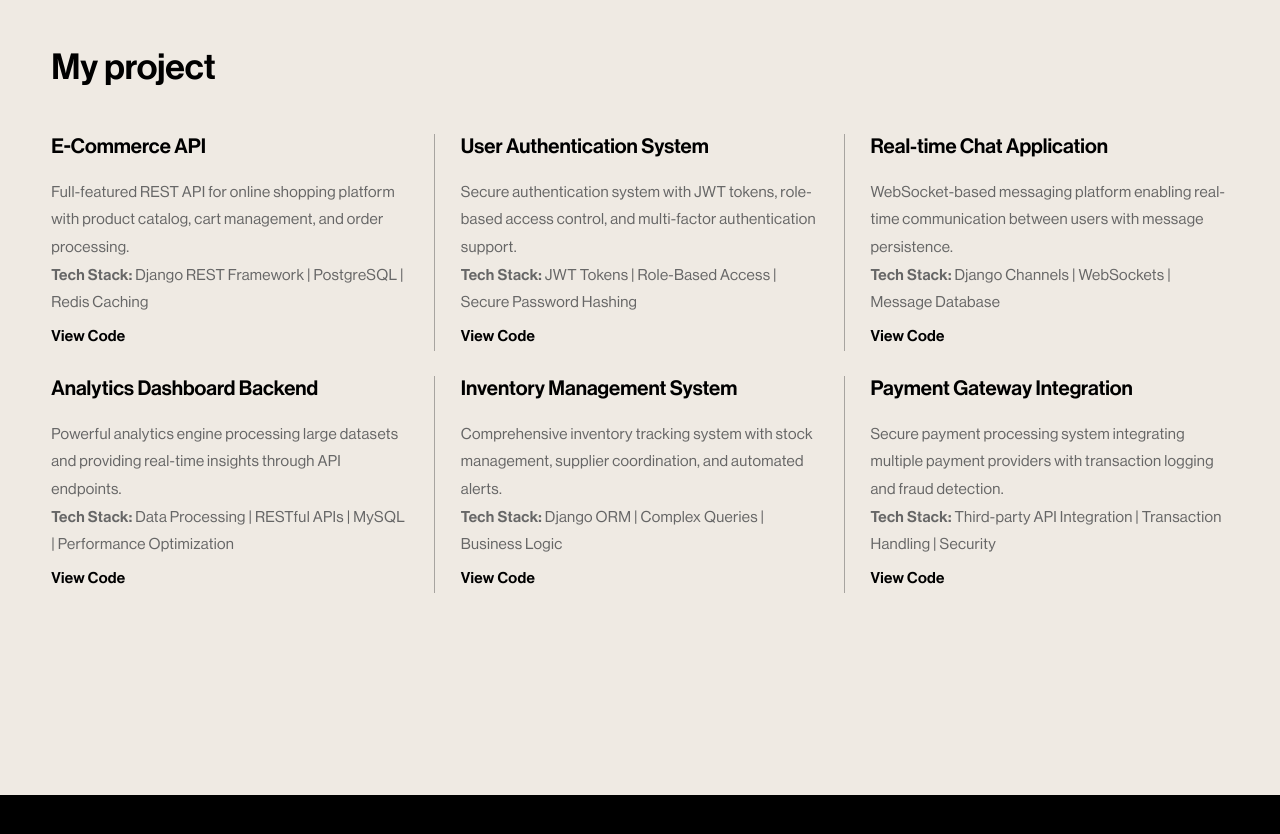
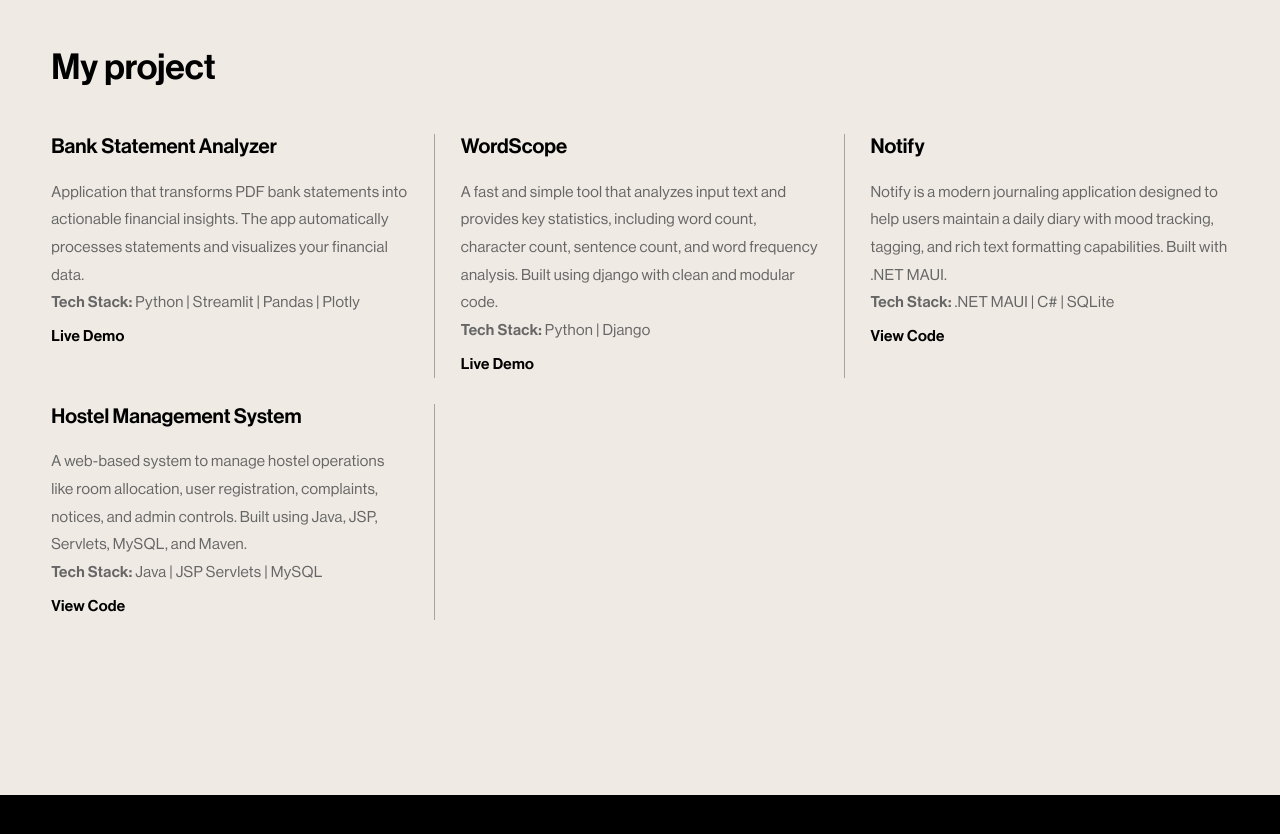
Before and after one commit to aanishKumal06/portfolio-, a plain HTML site: page index.html in a window 1280 px wide. Shown: the part 2000-2834 px from the top of the page. Drawn offline with Linux system fonts and the light colour scheme.

Commit message:
Update project descriptions and replace outdated entries in the portfolio

```diff
--- a/index.html
+++ b/index.html
@@ -84,33 +84,23 @@
                     <h2>My project</h2>
                 </div>
                 <div class="projects-elem">
-                    <h3>E-Commerce API
-                        <span>Full-featured REST API for online shopping platform with product catalog, cart management, and order processing. <br> <strong>Tech Stack:</strong> Django REST Framework | PostgreSQL | Redis Caching <br> <a href="#" class="elem-link">View Code </a></span>
+                    <h3>Bank Statement Analyzer
+                        <span>Application that transforms PDF bank statements into actionable financial insights. The app automatically processes statements and visualizes your financial data. <br> <strong>Tech Stack:</strong> Python  | Streamlit  | Pandas | Plotly <br> <a href="https://anish-bank-statement-analyzer.streamlit.app"  target="_blank" class="elem-link">Live Demo </a></span>
                     </h3>
                 </div>
                 <div class="projects-elem">
-                    <h3>User Authentication System
-                        <span>Secure authentication system with JWT tokens, role-based access control, and multi-factor authentication support. <br> <strong>Tech Stack:</strong> JWT Tokens | Role-Based Access | Secure Password Hashing <br> <a href="#" class="elem-link">View Code </a></span>
+                    <h3>WordScope
+                        <span>A fast and simple tool that analyzes input text and provides key statistics, including word count, character count, sentence count, and word frequency analysis. Built using django with clean and modular code. <br> <strong>Tech Stack:</strong> Python | Django <br> <a href="https://wordscope.anishkumal.com.np" target="_blank" class="elem-link">Live Demo </a></span>
                     </h3>
                 </div>
                 <div class="projects-elem">
-                    <h3>Real-time Chat Application
-                        <span>WebSocket-based messaging platform enabling real-time communication between users with message persistence. <br> <strong>Tech Stack:</strong> Django Channels | WebSockets | Message Database <br> <a href="#" class="elem-link">View Code </a></span>
+                    <h3>Notify
+                        <span>Notify is a modern journaling application designed to help users maintain a daily diary with mood tracking, tagging, and rich text formatting capabilities. Built with .NET MAUI. <br> <strong>Tech Stack:</strong> .NET MAUI | C# | SQLite <br> <a href="https://github.com/aanishKumal06/Notify"   target="_blank" class="elem-link">View Code </a></span>
                     </h3>
                 </div>
                 <div class="projects-elem">
-                    <h3>Analytics Dashboard Backend
-                        <span>Powerful analytics engine processing large datasets and providing real-time insights through API endpoints. <br> <strong>Tech Stack:</strong> Data Processing | RESTful APIs | MySQL | Performance Optimization <br> <a href="#" class="elem-link">View Code </a></span>
-                    </h3>
-                </div>
-                <div class="projects-elem">
-                    <h3>Inventory Management System
-                        <span>Comprehensive inventory tracking system with stock management, supplier coordination, and automated alerts. <br> <strong>Tech Stack:</strong> Django ORM | Complex Queries | Business Logic <br> <a href="#" class="elem-link">View Code </a></span>
-                    </h3>
-                </div>
-                <div class="projects-elem">
-                    <h3>Payment Gateway Integration
-                        <span>Secure payment processing system integrating multiple payment providers with transaction logging and fraud detection. <br> <strong>Tech Stack:</strong> Third-party API Integration | Transaction Handling | Security <br> <a href="#" class="elem-link">View Code </a></span>
+                    <h3>Hostel Management System
+                        <span>A web-based system to manage hostel operations like room allocation, user registration, complaints, notices, and admin controls. Built using Java, JSP, Servlets, MySQL, and Maven. <br> <strong>Tech Stack:</strong> Java | JSP Servlets | MySQL  <br> <a href="https://github.com/aanishKumal06/hostel-management-system"   target="_blank" class="elem-link">View Code </a></span>
                     </h3>
                 </div>
             </div>
```
